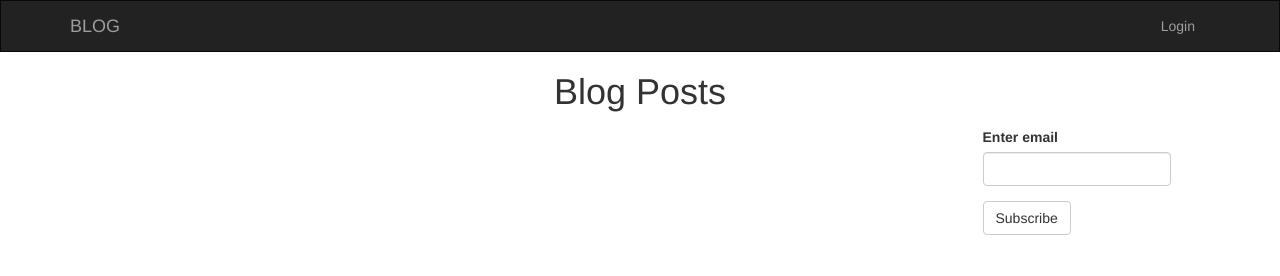
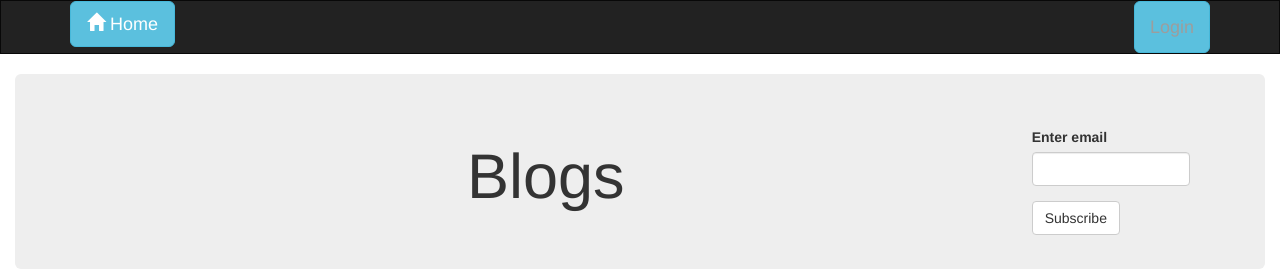
Before and after one commit to qmuuoryan/flask-blog, a Flask app: page / in a window 1280 px wide. Shown: the top 276 px of the page. Run offline with Flask 2, Linux system fonts and the light colour scheme; data that the repository does not hold is empty; some libraries are stand-ins or nearby versions.

Commit message:
add changes

```diff
--- a/app/templates/index.html
+++ b/app/templates/index.html
@@ -1,43 +1,57 @@
 {% extends 'base.html' %}
 {% import "bootstrap/wtf.html" as wtf%}
-
-
 {% block styles%}
     {{super()}}
-    <link rel="stylesheet" href="../static/css/index.css">
+    <link rel="stylesheet" href="https://maxcdn.bootstrapcdn.com/bootstrap/3.4.0/css/bootstrap.min.css">
+    <script src="https://ajax.googleapis.com/ajax/libs/jquery/3.3.1/jquery.min.js"></script>
+    <script src="https://maxcdn.bootstrapcdn.com/bootstrap/3.4.0/js/bootstrap.min.js"></script>
 {% endblock %}
 
 
 {% block content%}
-    <div class="landing">
+<div class="container-fluid">
+    <div class='jumbotron'>
+            <div class="col-sm-2" style="float:right;  margin-top: 5px">
+            {{wtf.quick_form(form)}}
+        </div>
+        <h1 class="title text-center display-4">Blogs</h1>
 
-    </div>
-    <div class="main">
-        <h1 class="title text-center display-4">Blog Posts</h1>
-        <div class="row">
-            <div class="posts col-sm-9">
-                <div class="container px-auto">
-                    {% for post in posts %}
-                    <div class="post-card mb-5 text-center">
-                        <div class="img-container">
-                        <img class="text-center img-responsive" src="{{url_for('static', filename=post.image)}}" alt="" height="600px"
-                            width="750px">
+     </div>
+
+            <div id="myCarousel" class="carousel slide" data-ride="carousel">
+                <ol class="carousel-indicators">
+                        <li data-target="#myCarousel" data-slide-to="0" class="active"></li>
+                        <li data-target="#myCarousel" data-slide-to="1"></li>
+                        <li data-target="#myCarousel" data-slide-to="2"></li>
+                </ol>
+                        <div class="carousel-inner">
+                            <div class="item active">
+                              <img src="https://cookislands.travel/sites/default/files/styles/hero_image/public/2017-04/Little-Poly-pool-with-Felicia-1920x700.jpg?itok=6D237kEy" alt="cook islands">
+                            </div>
+
+
+                            <div class="item">
+                                <img src="https://d3hne3c382ip58.cloudfront.net/files/uploads/bookmundi/resized/countrybanner/aerial-view-of-copacabana-beach-and-ipanema-beach-1508915379-1920X700.jpg" alt="Brazil">
+                            </div>
+
+                            <div class="item">
+                                <img src="https://d3hne3c382ip58.cloudfront.net/files/uploads/bookmundi/resized/countrybanner/travelling-in-jamaica-tours-and-vacation-packages-1503558187-1920X700.jpg" alt="Jamaica">
+                            </div>
                         </div>
-                        <h2>{{post.title}}</h2>
-                        <h3><em>By {{post.user.full_name}} | {{post.time[0:10]}} at {{post.time[11:16]}}</em></h3>
-                        <div class="content">
-                            <p>{{post.content[0:200] + "..."}}</p>
-                        </div>
-                        <div class="links">
-                            <a href="{{url_for('main.post_page',id = post.id)}}" class="btn btn-info">Read More</a>
-                        </div>
-                    </div>
-                    {% endfor %}
+
+                            <a class="left carousel-control" href="#myCarousel" data-slide="prev">
+                                <span class="glyphicon glyphicon-chevron-left"></span>
+                                <span class="sr-only">Previous</span>
+                            </a>
+                            <a class="right carousel-control" href="#myCarousel" data-slide="next">
+                                <span class="glyphicon glyphicon-chevron-right"></span>
+                                <span class="sr-only">Next</span>
+                            </a>
                 </div>
             </div>
-            <div class="col-sm-2" style="overflow-y: hidden; margin-top: 5px">
-                {{wtf.quick_form(form)}}
-            </div>
+
+
+
+        </div>
     </div>
-
 {% endblock %}
--- a/app/templates/navbar.html
+++ b/app/templates/navbar.html
@@ -7,7 +7,7 @@
                 <span class="icon-bar"></span>
                 <span class="icon-bar"></span>
             </button>
-            <a href="/" class="navbar-brand">BLOG</a>
+            <a href="/" class="btn btn-info btn-lg"> <span class="glyphicon glyphicon-home"></span> Home </a>
         </div>
         <div class="collapse navbar-collapse">
             <ul class="nav navbar-nav navbar-right">
@@ -16,7 +16,7 @@
                 <li><a href="{{url_for('main.profile', id = current_user.id)}}">{{current_user.username}}</a></li>
                 <li><a href="{{url_for('auth.logout')}}">Logout</a></li>
                 {% else %}
-                <li><a href="{{url_for('auth.login')}}">Login</a></li>
+                <li><a href="{{url_for('auth.login')}}" class="btn btn-info btn-lg">Login</a></li>
                 {% endif %}
             </ul>
         </div>
```
Also changed, not shown: app/static/css/styles.css (added).
